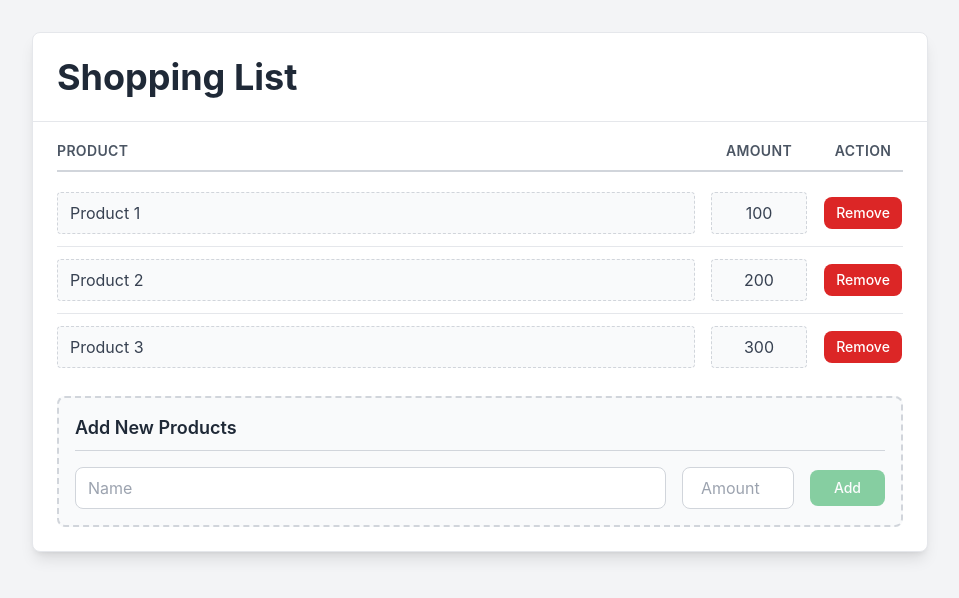
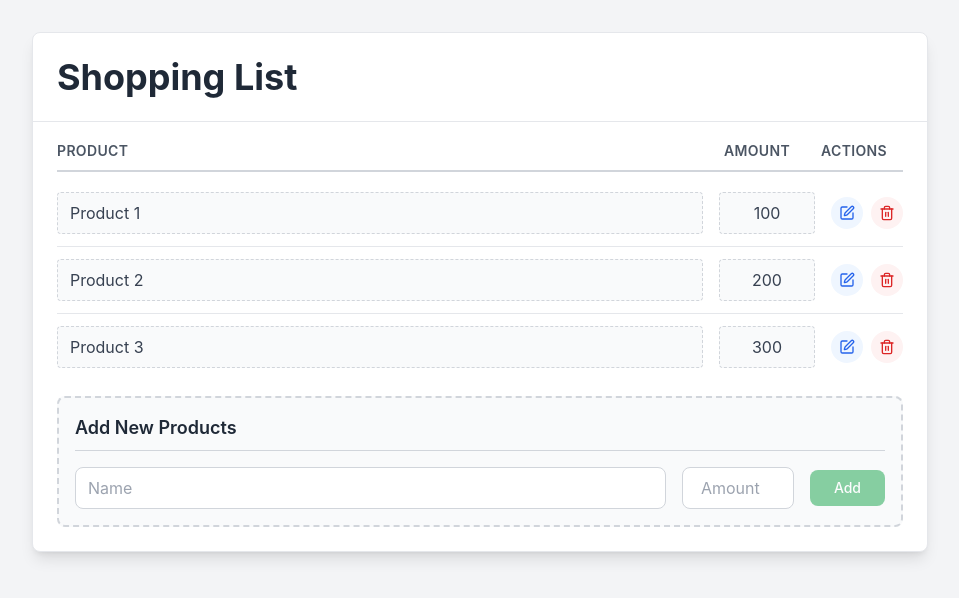
Before and after one commit to awaiswork/shopping-list-app, a React (Create React App) app: page / in a window 1280 px wide. Shown: the top 598 px of the page, without its empty margins (160-1119 px from the left). Built offline with nearby package versions, Linux system fonts and the light colour scheme.

Commit message:
feat: implemented functionality to edit item

```diff
--- a/src/components/shopping-list/shopping-list-item.tsx
+++ b/src/components/shopping-list/shopping-list-item.tsx
@@ -1,33 +1,94 @@
-import React from "react";
+import React, { useState } from "react";
+import { Edit, Check, Trash2 } from "lucide-react";
 import { ShoppingItem } from "../../types/shopping-list";
 import Button from "../ui/button";
+import Input from "../ui/input";
 
 interface ShoppingListItemProps {
     item: ShoppingItem;
     onRemove?: (id: string) => void;
+    onEdit?: (id: string, name: string, amount: number) => void;
 }
 
-const ShoppingListItem: React.FC<ShoppingListItemProps> = ({ item, onRemove }) => {
+const ShoppingListItem: React.FC<ShoppingListItemProps> = ({ item, onRemove, onEdit }) => {
+    const [isEditing, setIsEditing] = useState(false);
+    const [editName, setEditName] = useState(item.name);
+    const [editAmount, setEditAmount] = useState(item.amount);
+
+    const handleSave = () => {
+        if (onEdit && editName.trim()) {
+            onEdit(item.id, editName.trim(), editAmount);
+            setIsEditing(false);
+        }
+    };
+
+    const handleCancel = () => {
+        setEditName(item.name);
+        setEditAmount(item.amount);
+        setIsEditing(false);
+    };
+
+    const handleKeyPress = (e: React.KeyboardEvent) => {
+        if (e.key === "Enter") {
+            handleSave();
+        } else if (e.key === "Escape") {
+            handleCancel();
+        }
+    };
+
+    const handleNameChange = (value: string) => {
+        setEditName(value);
+    };
+
+    const handleAmountChange = (value: string) => {
+        const numericValue = value === "" ? 0 : Number(value) || 0;
+        setEditAmount(numericValue);
+    };
+
     return (
         <div className="grid grid-cols-[1fr_auto_auto] gap-4 items-center py-3 border-b border-gray-200 last:border-b-0">
             <div>
+                {isEditing ? (
+                    <Input
+                        value={editName}
+                        onChange={handleNameChange}
+                        onKeyDown={handleKeyPress}
+                        autoFocus
+                    />
+                ) : (
                     <div className="border border-dashed border-gray-300 rounded px-3 py-2 bg-gray-50">
                         <span className="text-gray-700">{item.name || "name"}</span>
                     </div>
+                )}
             </div>
             <div className="w-24">
+                {isEditing ? (
+                    <Input
+                        type="number"
+                        value={editAmount.toString()}
+                        onChange={handleAmountChange}
+                        onKeyDown={handleKeyPress}
+                        className="text-center"
+                        min={0}
+                    />
+                ) : (
                     <div className="border border-dashed border-gray-300 rounded px-3 py-2 bg-gray-50 text-center">
                         <span className="text-gray-700">{item.amount || 0}</span>
                     </div>
+                )}
             </div>
-            <div className="w-20 flex justify-center">
-                <Button
-                    variant="danger"
-                    size="sm"
-                    onClick={() => onRemove?.(item.id)}
-                    className="px-3 py-1"
-                >
-                    Remove
+            <div className="flex gap-2">
+                {isEditing ? (
+                    <Button onClick={handleSave} variant="success" size="sm" isIconOnly>
+                        <Check className="w-4 h-4" />
+                    </Button>
+                ) : (
+                    <Button onClick={() => setIsEditing(true)} variant="edit" size="sm" isIconOnly>
+                        <Edit className="w-4 h-4" />
+                    </Button>
+                )}
+                <Button onClick={() => onRemove?.(item.id)} variant="delete" size="sm" isIconOnly>
+                    <Trash2 className="w-4 h-4" />
                 </Button>
             </div>
         </div>
--- a/src/components/shopping-list/shopping-list-items.tsx
+++ b/src/components/shopping-list/shopping-list-items.tsx
@@ -6,14 +6,15 @@ import ShoppingListItem from "./shopping-list-item";
 interface ShoppingListItemsProps {
     items: ShoppingItem[];
     onRemove: (id: string) => void;
+    onEdit: (id: string, name: string, amount: number) => void;
 }
 
-const ShoppingListItems: React.FC<ShoppingListItemsProps> = ({ items, onRemove }) => {
+const ShoppingListItems: React.FC<ShoppingListItemsProps> = ({ items, onRemove, onEdit }) => {
     return (
         <div className="p-6 py-2">
             {items.length > 0 ? (
                 <>
-                    <div className="grid grid-cols-[1fr_auto_auto] gap-4 py-2 border-b-2 border-gray-300 mb-2">
+                    <div className="grid grid-cols-[1fr_auto_auto_auto] gap-4 py-2 border-b-2 border-gray-300 mb-2">
                         <div>
                             <span className="text-sm font-semibold text-gray-600 uppercase tracking-wide">
                                 Product
@@ -24,16 +25,21 @@ const ShoppingListItems: React.FC<ShoppingListItemsProps> = ({ items, onRemove }
                                 Amount
                             </span>
                         </div>
-                        <div className="w-20 text-center">
+                        <div className="text-center">
                             <span className="text-sm font-semibold text-gray-600 uppercase tracking-wide">
-                                Action
+                                Actions
                             </span>
                         </div>
                     </div>
 
                     <div className="space-y-0">
                         {items.map((item) => (
-                            <ShoppingListItem key={item.id} item={item} onRemove={onRemove} />
+                            <ShoppingListItem
+                                key={item.id}
+                                item={item}
+                                onRemove={onRemove}
+                                onEdit={onEdit}
+                            />
                         ))}
                     </div>
                 </>
--- a/src/components/shopping-list/shopping-list.tsx
+++ b/src/components/shopping-list/shopping-list.tsx
@@ -26,6 +26,12 @@ const ShoppingList: React.FC = () => {
         setProductItems(productItems.filter((item) => item.id !== id));
     };
 
+    const handleEditItem = (id: string, name: string, amount: number) => {
+        setProductItems(
+            productItems.map((item) => (item.id === id ? { ...item, name, amount } : item))
+        );
+    };
+
     return (
         <div className="min-h-screen bg-gray-100 p-8">
             <div className="max-w-4xl mx-auto bg-white rounded-lg shadow-lg border border-gray-200">
@@ -33,7 +39,11 @@ const ShoppingList: React.FC = () => {
                 <ShoppingListHeader />
 
                 {/* Shopping List Items */}
-                <ShoppingListItems items={productItems} onRemove={handleRemoveItem} />
+                <ShoppingListItems
+                    items={productItems}
+                    onRemove={handleRemoveItem}
+                    onEdit={handleEditItem}
+                />
 
                 {/* Add New Product Section */}
                 <div className="p-6 pt-2">
--- a/src/components/ui/button.tsx
+++ b/src/components/ui/button.tsx
@@ -1,32 +1,48 @@
 import React from "react";
 import { ButtonProps } from "../../types/ui";
 
-const Button: React.FC<ButtonProps> = ({
+interface ExtendedButtonProps extends Omit<ButtonProps, "variant"> {
+    isIconOnly?: boolean;
+    variant?: "primary" | "secondary" | "danger" | "success" | "edit" | "delete";
+}
+
+const Button: React.FC<ExtendedButtonProps> = ({
     children,
     onClick,
     variant = "primary",
     size = "md",
     disabled = false,
-    className = ""
+    className = "",
+    isIconOnly = false
 }) => {
-    const baseClasses = "font-medium rounded-lg transition-colors duration-200";
+    const baseClasses = "font-medium transition-colors duration-200";
 
     const variantClasses = {
         primary: "bg-blue-600 hover:bg-blue-700 text-white",
         secondary: "bg-gray-200 hover:bg-gray-300 text-gray-800",
         danger: "bg-red-600 hover:bg-red-700 text-white",
-        success: "bg-green-600 hover:bg-green-700 text-white"
+        success: "bg-green-600 hover:bg-green-700 text-white",
+        edit: "bg-blue-50 text-blue-600 hover:bg-blue-100 hover:text-blue-800",
+        delete: "bg-red-50 text-red-600 hover:bg-red-100 hover:text-red-800"
     };
 
-    const sizeClasses = {
-        sm: "px-3 py-1.5 text-sm",
-        md: "px-4 py-2 text-base",
-        lg: "px-6 py-3 text-lg"
-    };
+    const sizeClasses = isIconOnly
+        ? {
+              sm: "p-2",
+              md: "p-2.5",
+              lg: "p-3"
+          }
+        : {
+              sm: "px-3 py-1.5 text-sm",
+              md: "px-4 py-2 text-base",
+              lg: "px-6 py-3 text-lg"
+          };
+
+    const shapeClasses = isIconOnly ? "rounded-full" : "rounded-lg";
 
     const disabledClasses = disabled ? "opacity-50 cursor-not-allowed" : "cursor-pointer";
 
-    const combinedClasses = `${baseClasses} ${variantClasses[variant]} ${sizeClasses[size]} ${disabledClasses} ${className}`;
+    const combinedClasses = `${baseClasses} ${variantClasses[variant]} ${sizeClasses[size]} ${shapeClasses} ${disabledClasses} ${className}`;
 
     return (
         <button className={combinedClasses} onClick={onClick} disabled={disabled}>
--- a/src/components/ui/input.tsx
+++ b/src/components/ui/input.tsx
@@ -1,7 +1,12 @@
 import React from "react";
 import { InputProps } from "../../types/ui";
 
-const Input: React.FC<InputProps> = ({
+type ExtendedInputProps = InputProps & {
+    onKeyDown?: (e: React.KeyboardEvent<HTMLInputElement>) => void;
+    autoFocus?: boolean;
+};
+
+const Input: React.FC<ExtendedInputProps> = ({
     value,
     onChange,
     placeholder = "",
@@ -9,9 +14,12 @@ const Input: React.FC<InputProps> = ({
     className = "",
     type = "text",
     min,
-    step
+    step,
+    onKeyDown,
+    autoFocus
 }) => {
-    const baseClasses = "w-full px-3 py-2 border border-gray-300 rounded-lg";
+    const baseClasses =
+        "w-full px-3 py-2 border border-gray-300 rounded-lg focus:outline-none focus:ring-2 focus:ring-indigo-500 focus:border-transparent";
 
     const disabledClasses = disabled
         ? "bg-gray-100 cursor-not-allowed opacity-50"
@@ -27,9 +35,11 @@ const Input: React.FC<InputProps> = ({
             type={type}
             value={value}
             onChange={(e) => onChange(e.target.value)}
+            onKeyDown={onKeyDown}
             placeholder={placeholder}
             disabled={disabled}
             className={combinedClasses}
+            autoFocus={autoFocus}
             {...numberProps}
         />
     );
```
Lines whose indentation alone changed are shown as unchanged.
